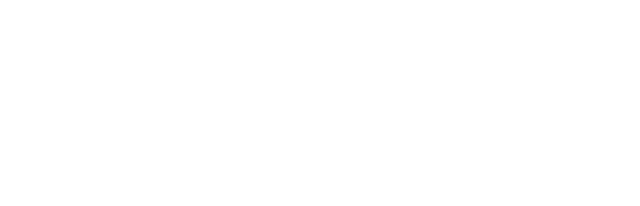
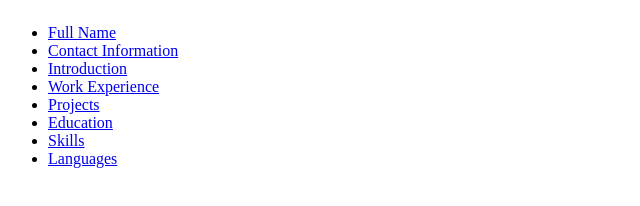
Before and after one commit to almasbekSC/rsschool-cv, a plain HTML site: page index.html in a window 1280 px wide. Shown: the whole page, without its empty margins (0-640 px from the left). Drawn offline with Linux system fonts and the light colour scheme; a web font is replaced by a local one.

Commit message:
feat: modify index.html

```diff
--- a/index.html
+++ b/index.html
@@ -12,6 +12,18 @@
 <link rel="preconnect" href="https://fonts.gstatic.com" crossorigin />
 <link href="https://fonts.googleapis.com/css2?family=Eagle+Lake&display=swap" rel="stylesheet" />
 
+<nav class="nav">
+  <ul class="nav-list">
+    <li class="nav-item"><a href="#name" class="nav-link">Full Name</a></li>
+    <li class="nav-item"><a href="#contacts" class="nav-link">Contact Information</a></li>
+    <li class="nav-item"><a href="#intro" class="nav-link">Introduction</a></li>
+    <li class="nav-item"><a href="#experience" class="nav-link">Work Experience</a></li>
+    <li class="nav-item"><a href="#projects" class="nav-link">Projects</a></li>
+    <li class="nav-item"><a href="#education" class="nav-link">Education</a></li>
+    <li class="nav-item"><a href="#skills" class="nav-link">Skills</a></li>
+    <li class="nav-item"><a href="#languages" class="nav-link">Languages</a></li>
+  </ul>
+</nav>
 
 <body>
 
```
